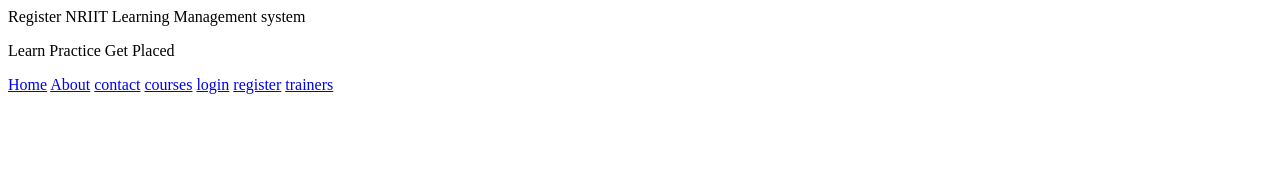
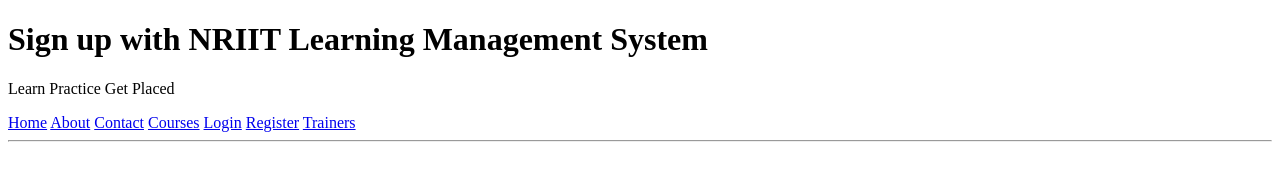
Before and after one commit to sadamsailaja-cyber/Python_fullStack_1, a plain HTML site: page register.html in a window 1280 px wide. Drawn offline with Linux system fonts and the light colour scheme.

Commit message:
update index.html

```diff
--- a/register.html
+++ b/register.html
@@ -3,21 +3,23 @@
 <head>
     <meta charset="UTF-8">
     <meta name="viewport" content="width=device-width, initial-scale=1.0">
-    <title>Register page</title>
+    <title>Register Page</title>
 </head>
 <body>
     <header>
-    <hi>Register NRIIT Learning Management system</hi>
+    <h1>Sign up with NRIIT Learning Management System</h1>
     <p>Learn Practice Get Placed</p>
     <nav>
         <a href="index.html">Home</a>
         <a href="about.html">About</a>
-        <a href="contact.html">contact</a>
-        <a href="courses.html">courses</a>
-        <a href="login.html">login</a>
-        <a href="register.html">register</a>
-        <a href="trainers.html">trainers</a>
-    </body>
-    </body>
+        <a href="contact.html">Contact</a>
+        <a href="courses.html">Courses</a>
+        <a href="login.html">Login</a>
+        <a href="register.html">Register</a>
+        <a href="trainers.html">Trainers</a>
+    </nav>
+    <hr>
+    </header>
+
 </body>
 </html>
```
Also changed, not shown: about.html (+4 -2 lines), contact.html (+4 -2 lines), courses.html (+4 -2 lines), index.html (+25 -4 lines), login.html (+4 -2 lines), trainers.html (+4 -2 lines), 1 other file.
